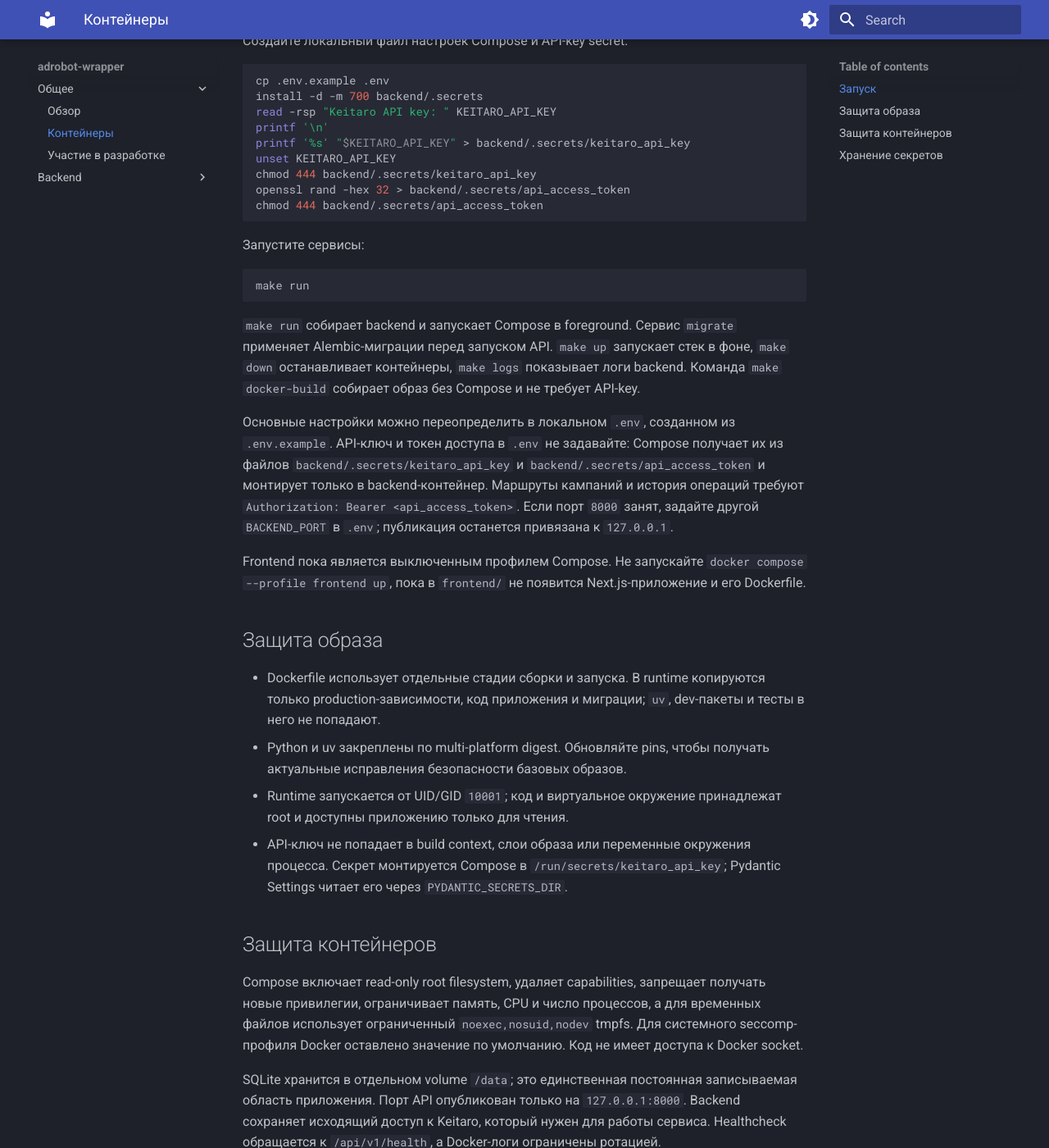
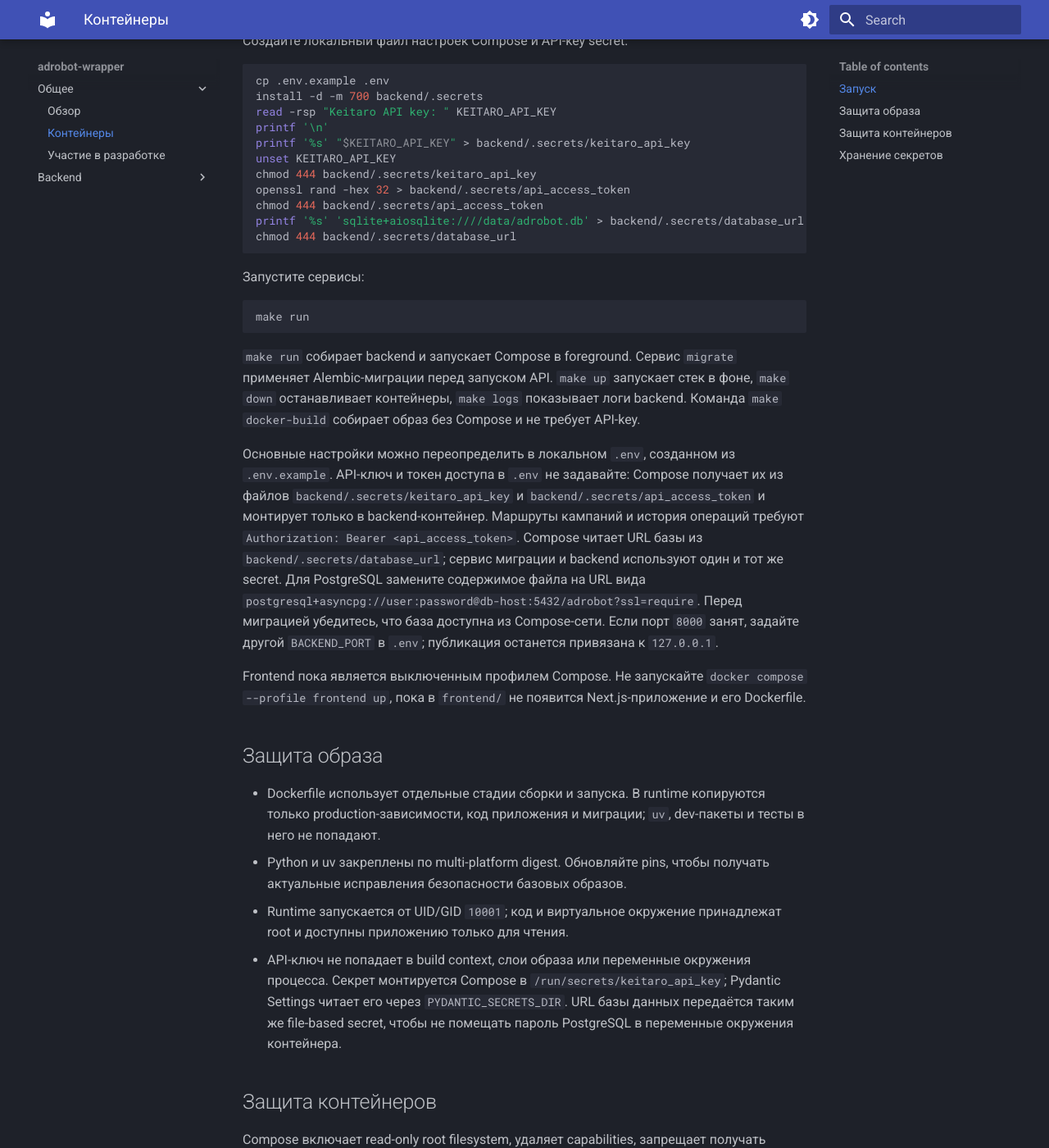
Before and after one commit to BraveTonni/adrobot-wrapper, an MkDocs documentation site: the page built from docs/containers.md, in a window 1280 px wide and 1400 px high, scrolled down 194 px. Shown: the whole window at 82% size. Built offline with MkDocs 1.6.1 and Material for MkDocs 9.7.7, drawn with Linux system fonts in a browser that asks for light colours.

Commit message:
feat(database): support PostgreSQL async connections

````diff
--- a/docs/containers.md
+++ b/docs/containers.md
@@ -14,6 +14,8 @@ unset KEITARO_API_KEY
 chmod 444 backend/.secrets/keitaro_api_key
 openssl rand -hex 32 > backend/.secrets/api_access_token
 chmod 444 backend/.secrets/api_access_token
+printf '%s' 'sqlite+aiosqlite:////data/adrobot.db' > backend/.secrets/database_url
+chmod 444 backend/.secrets/database_url
 ```
 
 Запустите сервисы:
@@ -33,6 +35,10 @@ make run
 `backend/.secrets/api_access_token` и монтирует только в backend-контейнер.
 Маршруты кампаний и история операций требуют
 `Authorization: Bearer <api_access_token>`.
+Compose читает URL базы из `backend/.secrets/database_url`; сервис миграции и
+backend используют один и тот же secret. Для PostgreSQL замените содержимое
+файла на URL вида `postgresql+asyncpg://user:password@db-host:5432/adrobot?ssl=require`.
+Перед миграцией убедитесь, что база доступна из Compose-сети.
 Если порт `8000` занят, задайте другой `BACKEND_PORT` в `.env`; публикация
 останется привязана к `127.0.0.1`.
 
@@ -51,7 +57,9 @@ Next.js-приложение и его Dockerfile.
   root и доступны приложению только для чтения.
 - API-ключ не попадает в build context, слои образа или переменные окружения
   процесса. Секрет монтируется Compose в `/run/secrets/keitaro_api_key`;
-  Pydantic Settings читает его через `PYDANTIC_SECRETS_DIR`.
+  Pydantic Settings читает его через `PYDANTIC_SECRETS_DIR`. URL базы данных
+  передаётся таким же file-based secret, чтобы не помещать пароль PostgreSQL в
+  переменные окружения контейнера.
 
 ## Защита контейнеров
 
````
Also changed, not shown: compose.yaml (+6 -2 lines), docs/backend/configuration.md (+2 -2 lines), docs/backend/operations.md (+6 -0 lines), 2 other files.
